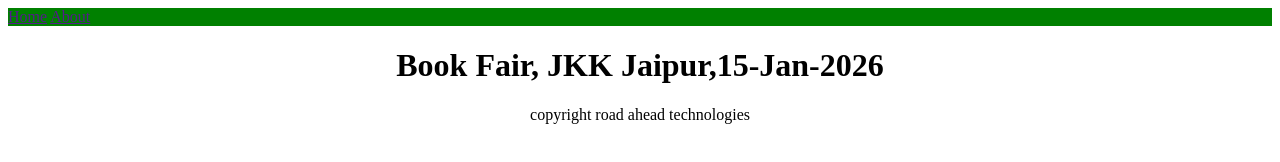
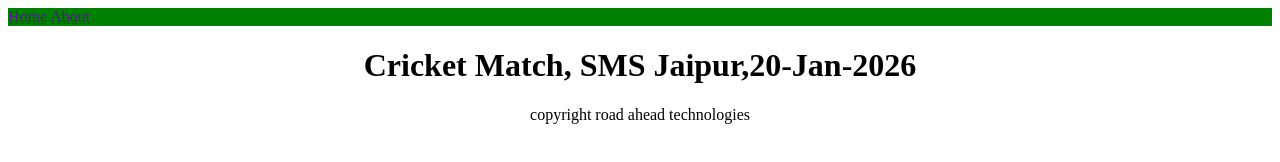
Before and after one commit to Ritesh2019/webscrap26, a plain HTML site: page index.html in a window 1280 px wide. Drawn offline with Linux system fonts and the light colour scheme.

Commit message:
Update index.html

```diff
--- a/index.html
+++ b/index.html
@@ -7,7 +7,7 @@
           <a href="">Home</a>
           <a href="">About</a>
       </nav>
-      <h1 style="text-align: center" id="events">Book Fair, JKK Jaipur,15-Jan-2026</h1>
+      <h1 style="text-align: center" id="events">Cricket Match, SMS Jaipur,20-Jan-2026</h1>
       <p style="text-align: center">copyright road ahead technologies</p>
    </body>
 </html>
```
